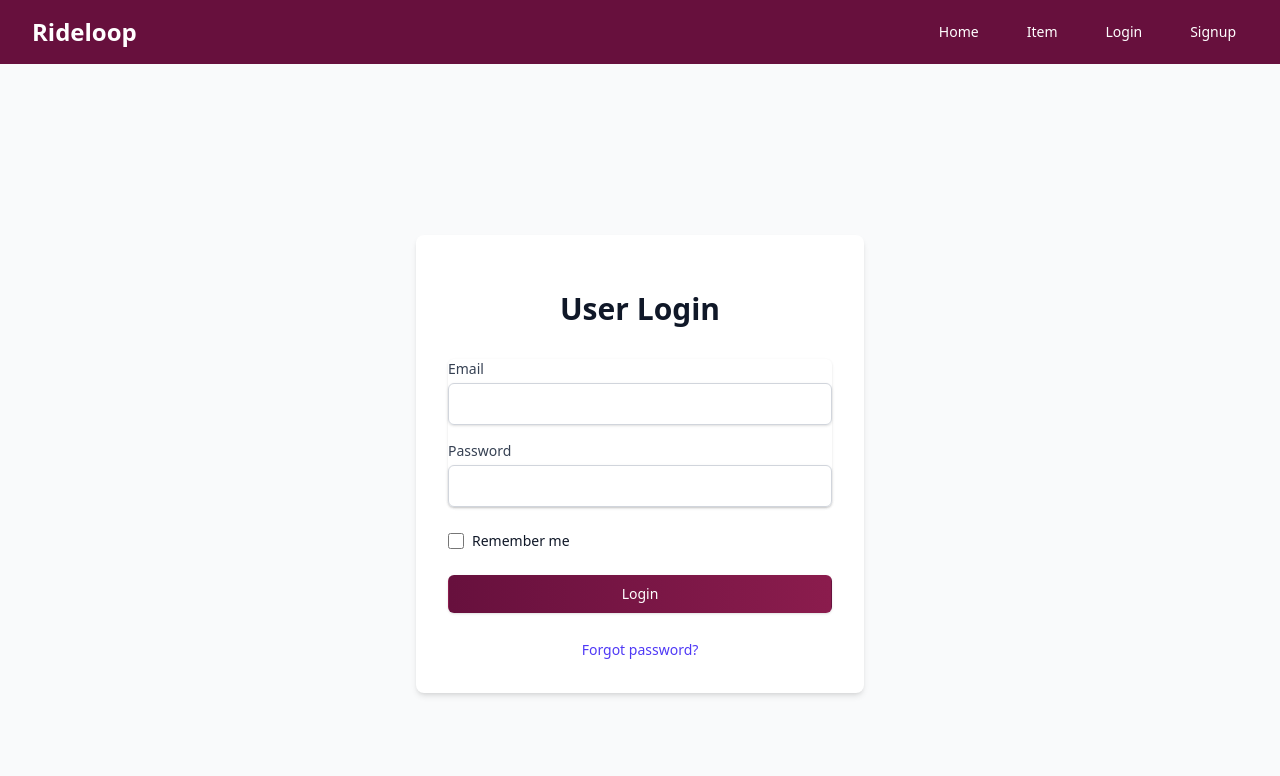
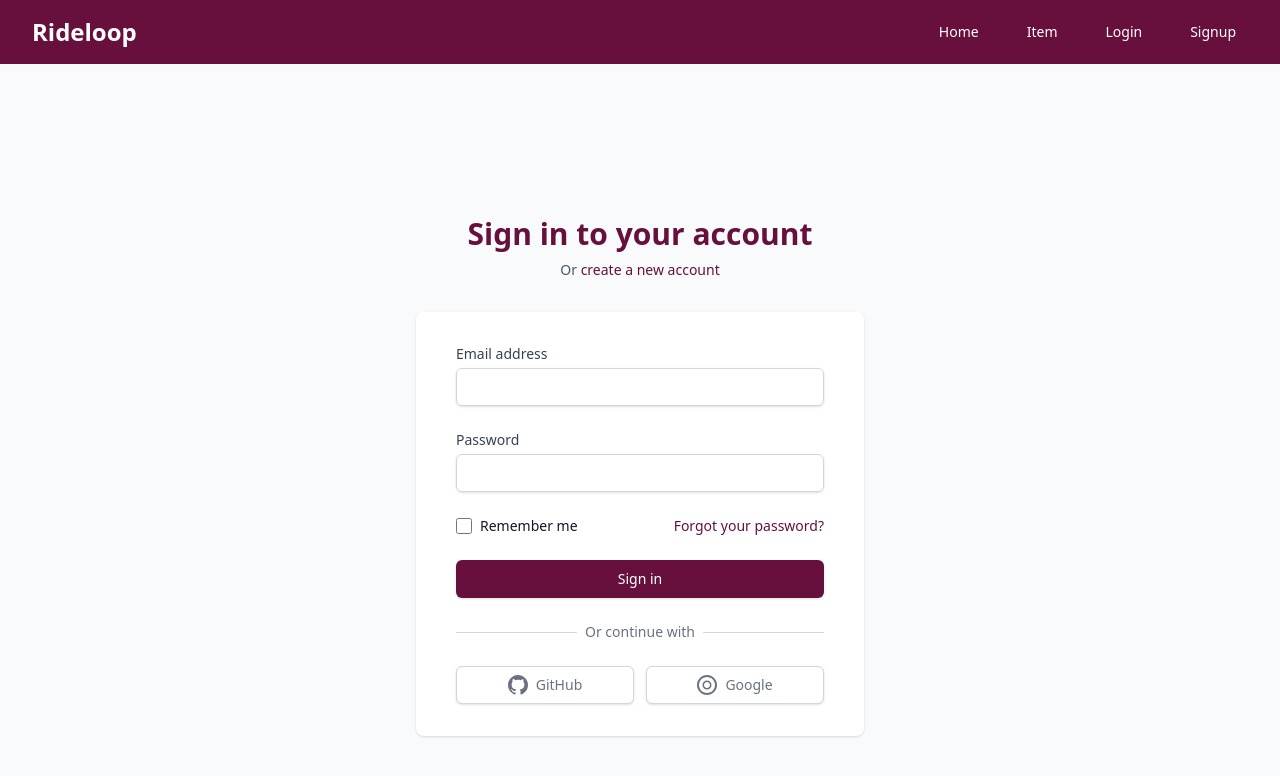
Before and after one commit to kaneswaranJalani/final-project, a React (Vite) app in the folder front-end/: page /Login in a window 1280 px wide. Shown: the top 776 px of the page. Built offline with nearby package versions, Linux system fonts and the light colour scheme.

Commit message:
frontend seven commit

```diff
--- a/front-end/src/components/Register.jsx
+++ b/front-end/src/components/Register.jsx
@@ -4,39 +4,10 @@ import { Link, useNavigate } from "react-router-dom";
 const Register = () => {
   const navigate = useNavigate();
 
-  const features = [
-    "Smart bike tracking & GPS",
-    "Flexible rental plans",
-    "24/7 premium support",
-    "Partner earning opportunities",
-    "Eco-friendly transportation",
-    "Premium cycle maintenance",
-  ];
-
   return (
     <div className="min-h-screen bg-gradient-to-br from-[#f8fafc] via-white to-[#e0f2fe] flex flex-col items-center justify-center px-4 text-center font-sans">
-      {/* App Title */}
-      <h1 className="text-6xl font-extrabold text-[#67103d] tracking-wide drop-shadow-md animate-fade-in-up">
-        RIDELOOP
-      </h1>
-      <p className="text-gray-500 text-base mt-2 mb-10 italic animate-fade-in-up delay-100">
-        Premium bicycle experience made simple.
-      </p>
-
-      {/* Feature Chips */}
-      <div className="flex flex-wrap justify-center gap-3 max-w-4xl animate-fade-in-up delay-200">
-        {features.map((feature, index) => (
-          <span
-            key={index}
-            className="bg-white/70 backdrop-blur-sm border border-gray-200 px-4 py-2 rounded-full text-sm text-gray-700 shadow-sm hover:shadow-lg transition duration-200"
-          >
-            {feature}
-          </span>
-        ))}
-      </div>
-
-      {/* Role Selection */}
-      <div className="mt-14 w-full max-w-3xl px-4 animate-fade-in-up delay-300">
+      {/* Role Selection Box */}
+      <div className="mt-10 w-full max-w-3xl px-6 py-10 bg-white border border-gray-200 rounded-3xl shadow-lg animate-fade-in-up delay-300">
         <h2 className="text-3xl font-bold text-gray-800 mb-1">Join RIDELOOP</h2>
         <p className="text-sm text-gray-500 mb-6">Choose your role to get started</p>
 
@@ -44,7 +15,7 @@ const Register = () => {
           {/* User Card */}
           <Link
             to="/UserRegister"
-            className="flex-1 bg-white/80 backdrop-blur border border-gray-100 shadow-xl px-6 py-7 rounded-3xl hover:scale-[1.03] transition-transform duration-300 group"
+            className="flex-1 bg-white/80 backdrop-blur border border-gray-100 shadow-md px-6 py-7 rounded-2xl hover:scale-[1.03] transition-transform duration-300 group"
           >
             <h3 className="text-[#67103d] font-bold text-xl mb-2">🚴‍♂️ User</h3>
             <p className="text-sm text-gray-600 group-hover:text-gray-800">
@@ -55,7 +26,7 @@ const Register = () => {
           {/* Partner Card */}
           <Link
             to="/PartnerRegister"
-            className="flex-1 bg-white/80 backdrop-blur border border-gray-100 shadow-xl px-6 py-7 rounded-3xl hover:scale-[1.03] transition-transform duration-300 group"
+            className="flex-1 bg-white/80 backdrop-blur border border-gray-100 shadow-md px-6 py-7 rounded-2xl hover:scale-[1.03] transition-transform duration-300 group"
           >
             <h3 className="text-[#67103d] font-bold text-xl mb-2">🤝 Partner</h3>
             <p className="text-sm text-gray-600 group-hover:text-gray-800">
--- a/front-end/src/pages/Home.jsx
+++ b/front-end/src/pages/Home.jsx
@@ -43,7 +43,7 @@ const Home = () => {
             Discover affordable bike rentals at 100+ locations across the city. Perfect for commuting, exploring, or just enjoying a ride.
           </p>
           <Link to="/register">
-            <button className="bg-gradient-to-r from-[#67103d] to-[#8b1c4d] text-white font-bold py-3 px-8 rounded-full  hover:scale-[1.03] transition-transform  duration-400">
+            <button className="bg-gradient-to-r from-[#67103d] to-[#8b1c4d] text-white font-bold py-3 px-8 rounded-full  hover:scale-[1.03] transition-transform  duration-00">
               Join with us
             </button>
           </Link>
--- a/front-end/src/pages/Login.jsx
+++ b/front-end/src/pages/Login.jsx
@@ -1,93 +1,167 @@
-import React, { useState } from 'react';
+import React from "react";
 
-function Login() {
-  const [email, setEmail] = useState('');
-  const [password, setPassword] = useState('');
+const Login = () => {
+  return (
+    <div className="min-h-screen bg-gray-50 flex flex-col justify-center py-12 sm:px-6 lg:px-8">
+      <div className="sm:mx-auto sm:w-full sm:max-w-md">
+        <h2 className="mt-6 text-center text-3xl font-extrabold text-[#67103d]">
+          Sign in to your account
+        </h2>
+        <p className="mt-2 text-center text-sm text-gray-600">
+          Or{" "}
+          <a
+            href="#"
+            className="font-medium text-[#67103d] hover:text-[#4c092b] transition"
+          >
+            create a new account
+          </a>
+        </p>
+      </div>
 
-  const handleSubmit = async (e) => {
-    e.preventDefault();
-
-    const res = await fetch('http://localhost:5000/login', {
-      method: 'POST',
-      headers: {
-        'Content-Type': 'application/json',
-      },
-      body: JSON.stringify({ email, password }),
-    });
-
-    const data = await res.json();
-    alert(data.message);
-  };
-
-  return (
-    <div className="min-h-screen flex items-center justify-center bg-gray-50 py-12 px-4 sm:px-6 lg:px-8">
-      <div className="max-w-md w-full space-y-8 bg-white p-8 rounded-lg shadow-md">
-        <div className="text-center">
-          <h2 className="mt-6 text-3xl font-extrabold text-gray-900">User Login</h2>
-        </div>
-        <form onSubmit={handleSubmit} className="mt-8 space-y-6">
-          <div className="rounded-md shadow-sm space-y-4">
+      <div className="mt-8 sm:mx-auto sm:w-full sm:max-w-md">
+        <div className="bg-white py-8 px-4 shadow sm:rounded-lg sm:px-10">
+          <form className="space-y-6">
+            {/* Email Input */}
             <div>
-              <label htmlFor="email" className="block text-sm font-medium text-gray-700">
-                Email
+              <label
+                htmlFor="email"
+                className="block text-sm font-medium text-gray-700"
+              >
+                Email address
               </label>
+              <div className="mt-1">
                 <input
                   id="email"
                   name="email"
                   type="email"
-                value={email}
-                onChange={(e) => setEmail(e.target.value)}
+                  autoComplete="email"
                   required
-                className="mt-1 block w-full px-3 py-2 border border-gray-300 rounded-md shadow-sm focus:outline-none focus:ring-indigo-500 focus:border-indigo-500"
+                  className="block w-full px-3 py-2 border border-gray-300 rounded-md shadow-sm focus:outline-none focus:ring-[#67103d] focus:border-[#67103d] sm:text-sm"
                 />
               </div>
+            </div>
 
+            {/* Password Input */}
             <div>
-              <label htmlFor="password" className="block text-sm font-medium text-gray-700">
+              <label
+                htmlFor="password"
+                className="block text-sm font-medium text-gray-700"
+              >
                 Password
               </label>
+              <div className="mt-1">
                 <input
                   id="password"
                   name="password"
                   type="password"
-                value={password}
-                onChange={(e) => setPassword(e.target.value)}
+                  autoComplete="current-password"
                   required
-                className="mt-1 block w-full px-3 py-2 border border-gray-300 rounded-md shadow-sm focus:outline-none focus:ring-indigo-500 focus:border-indigo-500"
+                  className="block w-full px-3 py-2 border border-gray-300 rounded-md shadow-sm focus:outline-none focus:ring-[#67103d] focus:border-[#67103d] sm:text-sm"
                 />
               </div>
             </div>
 
+            {/* Remember Me & Forgot Password */}
+            <div className="flex items-center justify-between">
               <div className="flex items-center">
                 <input
-              id="remember"
-              name="remember"
+                  id="remember-me"
+                  name="remember-me"
                   type="checkbox"
-              className="h-4 w-4 text-indigo-600 focus:ring-indigo-500 border-gray-300 rounded"
+                  className="h-4 w-4 text-[#67103d] focus:ring-[#67103d] border-gray-300 rounded"
                 />
-            <label htmlFor="remember" className="ml-2 block text-sm text-gray-900">
+                <label
+                  htmlFor="remember-me"
+                  className="ml-2 block text-sm text-gray-900"
+                >
                   Remember me
                 </label>
               </div>
 
+              <div className="text-sm">
+                <a
+                  href="#"
+                  className="font-medium text-[#67103d] hover:text-[#4c092b] transition"
+                >
+                  Forgot your password?
+                </a>
+              </div>
+            </div>
+
+            {/* Sign In Button */}
             <div>
               <button
                 type="submit"
-              className="w-full flex justify-center py-2 px-4 border border-transparent rounded-md shadow-sm text-sm font-medium text-white bg-gradient-to-r from-[#67103d] to-[#8b1c4d] hover:bg-indigo-700 focus:outline-none focus:ring-2 focus:ring-offset-2 focus:ring-indigo-500"
+                className="w-full flex justify-center py-2 px-4 border border-transparent rounded-md shadow-sm text-sm font-medium text-white bg-[#67103d] hover:bg-[#4c092b] focus:outline-none focus:ring-2 focus:ring-offset-2 focus:ring-[#67103d]"
               >
-              Login
+                Sign in
               </button>
             </div>
+          </form>
 
-          <div className="text-center">
-            <a href="/forgot-password" className="text-sm text-indigo-600 hover:text-indigo-500">
-              Forgot password?
+          {/* Divider */}
+          <div className="mt-6">
+            <div className="relative">
+              <div className="absolute inset-0 flex items-center">
+                <div className="w-full border-t border-gray-300" />
+              </div>
+              <div className="relative flex justify-center text-sm">
+                <span className="px-2 bg-white text-gray-500">
+                  Or continue with
+                </span>
+              </div>
+            </div>
+
+            {/* Social Login Buttons */}
+            <div className="mt-6 grid grid-cols-2 gap-3">
+              <div>
+                <a
+                  href="#"
+                  className="w-full inline-flex justify-center py-2 px-4 border border-gray-300 rounded-md shadow-sm bg-white text-sm font-medium text-gray-500 hover:bg-gray-50"
+                >
+                  <svg
+                    className="w-5 h-5"
+                    fill="currentColor"
+                    viewBox="0 0 20 20"
+                    aria-hidden="true"
+                  >
+                    <path
+                      fillRule="evenodd"
+                      d="M10 0C4.477 0 0 4.477 0 10c0 4.42 2.865 8.166 6.839 9.489.5.092.682-.217.682-.482 0-.237-.008-.866-.013-1.7-2.782.603-3.369-1.34-3.369-1.34-.454-1.156-1.11-1.462-1.11-1.462-.908-.62.069-.608.069-.608 1.003.07 1.531 1.03 1.531 1.03.892 1.529 2.341 1.087 2.91.832.092-.647.35-1.088.636-1.338-2.22-.253-4.555-1.11-4.555-4.943 0-1.091.39-1.984 1.029-2.683-.103-.253-.446-1.27.098-2.647 0 0 .84-.269 2.75 1.025A9.564 9.564 0 0110 4.844c.85.004 1.705.114 2.504.336 1.909-1.294 2.747-1.025 2.747-1.025.546 1.377.203 2.394.1 2.647.64.699 1.028 1.592 1.028 2.683 0 3.842-2.339 4.687-4.566 4.933.359.309.678.919.678 1.852 0 1.336-.012 2.415-.012 2.743 0 .267.18.578.688.48C17.14 18.163 20 14.418 20 10c0-5.523-4.477-10-10-10z"
+                      clipRule="evenodd"
+                    />
+                  </svg>
+                  <span className="ml-2">GitHub</span>
                 </a>
               </div>
-        </form>
+
+              <div>
+                <a
+                  href="#"
+                  className="w-full inline-flex justify-center py-2 px-4 border border-gray-300 rounded-md shadow-sm bg-white text-sm font-medium text-gray-500 hover:bg-gray-50"
+                >
+                  <svg
+                    className="w-5 h-5"
+                    fill="currentColor"
+                    viewBox="0 0 20 20"
+                    aria-hidden="true"
+                  >
+                    <path
+                      d="M10 0C4.477 0 0 4.477 0 10c0 5.523 4.477 10 10 10 5.523 0 10-4.477 10-10C20 4.477 15.523 0 10 0zm0 18c-4.411 0-8-3.589-8-8s3.589-8 8-8 8 3.589 8 8-3.589 8-8 8z"
+                    />
+                    <path
+                      d="M10 5.5c-2.481 0-4.5 2.019-4.5 4.5s2.019 4.5 4.5 4.5 4.5-2.019 4.5-4.5-2.019-4.5-4.5-4.5zm0 7.5c-1.657 0-3-1.343-3-3s1.343-3 3-3 3 1.343 3 3-1.343 3-3 3z"
+                    />
+                  </svg>
+                  <span className="ml-2">Google</span>
+                </a>
+              </div>
+            </div>
+          </div>
+        </div>
       </div>
     </div>
   );
-}
+};
 
 export default Login;
```
Lines whose indentation alone changed are shown as unchanged.
